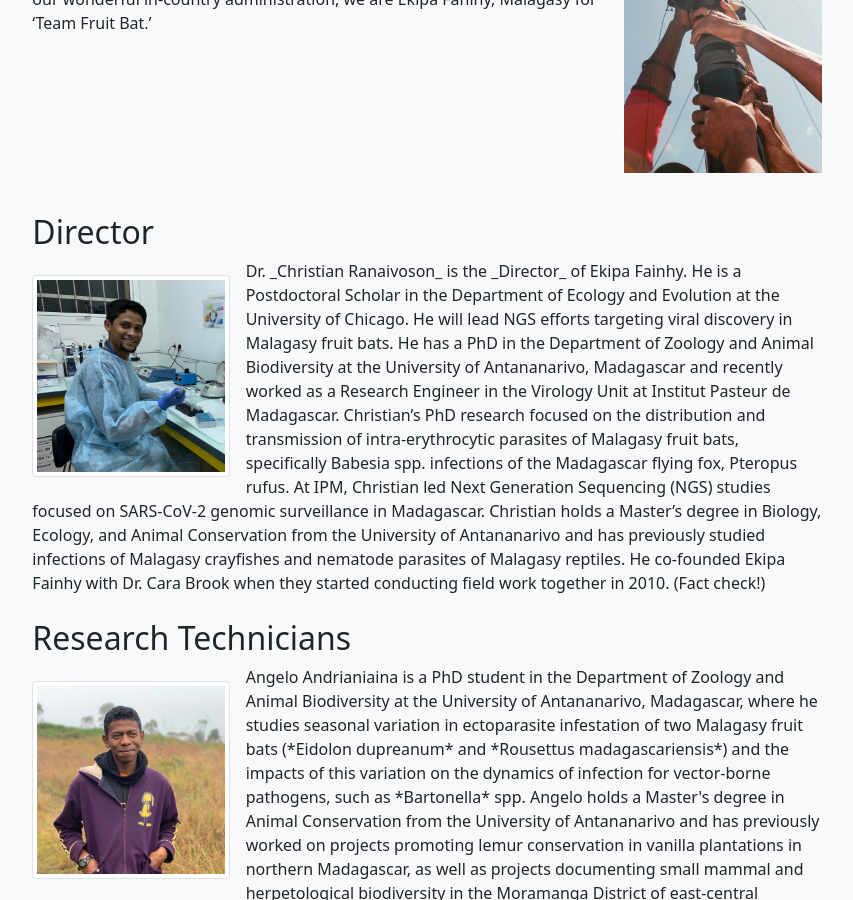
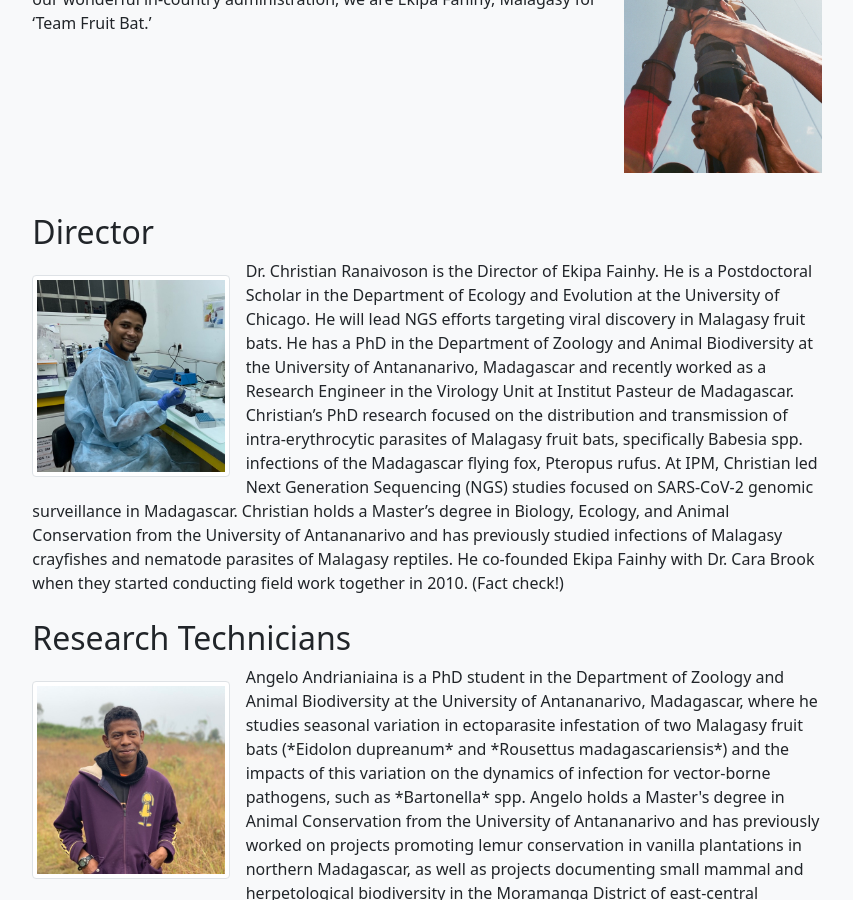
Before and after one commit to brooklabteam/www-ekipafanihy, a Jekyll site: the page built from Team.md, in a window 1280 px wide and 900 px high, scrolled down 349 px. Shown: the whole window, without its empty margins (213-1066 px from the left). Built offline with Jekyll 4.4.1, drawn with Linux system fonts in a browser that asks for light colours.

```diff
--- a/Team.md
+++ b/Team.md
@@ -13,7 +13,7 @@ permalink: /team
 
 <h2>Director</h2>
 <img src="/assets/team/christian_ranaivoson.jpg" alt="christian" class="img-thumbnail float-start col-md-3" />
-  Dr. _Christian Ranaivoson_ is the _Director_ of Ekipa Fainhy. He is a Postdoctoral Scholar in the Department of Ecology and Evolution at the University of Chicago. He will lead NGS efforts targeting viral discovery in Malagasy fruit bats. He has a PhD in the Department of Zoology and Animal Biodiversity at the University of Antananarivo, Madagascar and recently worked as a Research Engineer in the Virology Unit at Institut Pasteur de Madagascar. Christian’s PhD research focused on the distribution and transmission of intra-erythrocytic parasites of Malagasy fruit bats, specifically Babesia spp. infections of the Madagascar flying fox, Pteropus rufus. At IPM, Christian led Next Generation Sequencing (NGS) studies focused on SARS-CoV-2 genomic surveillance in Madagascar. Christian holds a Master’s degree in Biology, Ecology, and Animal Conservation from the University of Antananarivo and has previously studied infections of Malagasy crayfishes and nematode parasites of Malagasy reptiles. He co-founded Ekipa Fainhy with Dr. Cara Brook when they started conducting field work together in 2010. (Fact check!)
+  Dr. Christian Ranaivoson is the Director of Ekipa Fainhy. He is a Postdoctoral Scholar in the Department of Ecology and Evolution at the University of Chicago. He will lead NGS efforts targeting viral discovery in Malagasy fruit bats. He has a PhD in the Department of Zoology and Animal Biodiversity at the University of Antananarivo, Madagascar and recently worked as a Research Engineer in the Virology Unit at Institut Pasteur de Madagascar. Christian’s PhD research focused on the distribution and transmission of intra-erythrocytic parasites of Malagasy fruit bats, specifically Babesia spp. infections of the Madagascar flying fox, Pteropus rufus. At IPM, Christian led Next Generation Sequencing (NGS) studies focused on SARS-CoV-2 genomic surveillance in Madagascar. Christian holds a Master’s degree in Biology, Ecology, and Animal Conservation from the University of Antananarivo and has previously studied infections of Malagasy crayfishes and nematode parasites of Malagasy reptiles. He co-founded Ekipa Fainhy with Dr. Cara Brook when they started conducting field work together in 2010. (Fact check!)
 
 <div style="clear:both;">&nbsp;</div>
 
```
